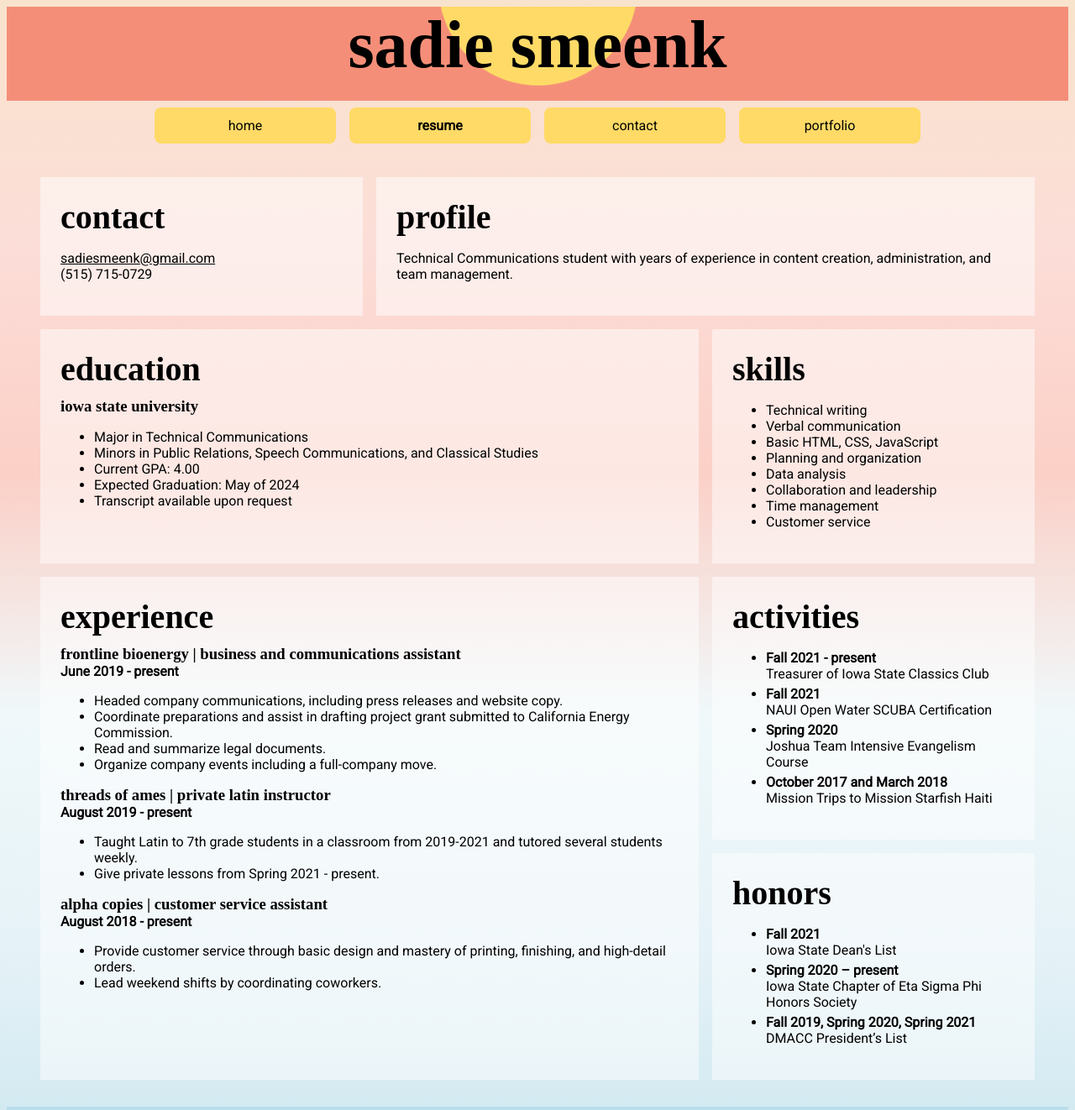
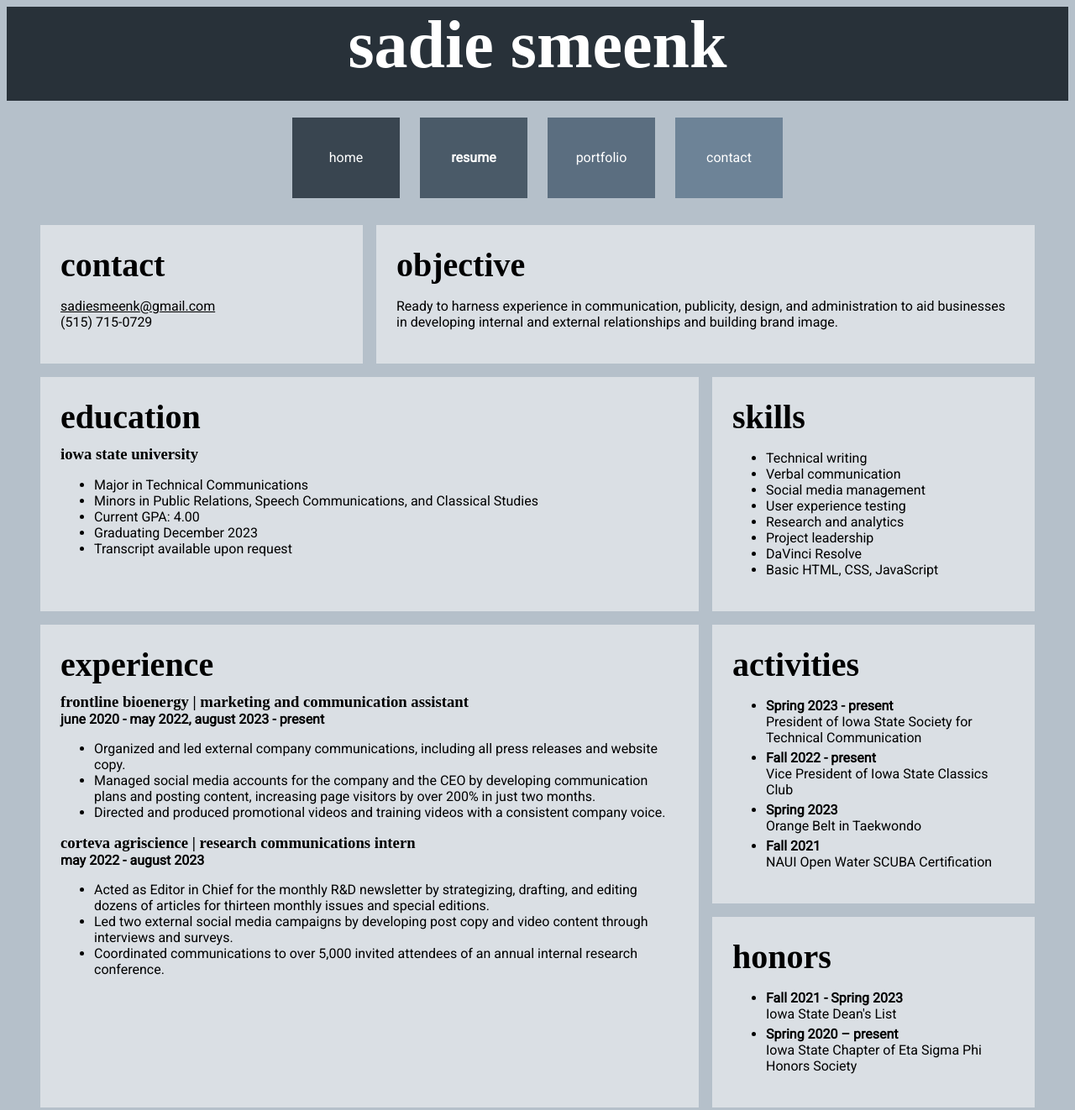
Before and after one commit to sadie-smeenk/sadie-smeenk.github.io, a plain HTML site: page resume.html in a window 1280 px wide. Shown: the top 1322 px of the page at 84% size. Drawn offline with Linux system fonts and the light colour scheme; a web font is replaced by a local one.

Commit message:
Add files via upload

```diff
--- a/resume.html
+++ b/resume.html
@@ -18,10 +18,10 @@
 
 <div id="portfolio-head">
 <ul id="pmenu">
-<li><a href="index.html">home</a></li>
-<li id="rbutton"><a href="resume.html"><strong>resume</strong></a></li>
-<li><a href="contact.html">contact</a></li>
-<li><a href="portfolio.html">portfolio</a></li>
+<li><a id="homebutton" href="index.html">home</a></li>
+<li><a id="rbutton" href="resume.html"><strong>resume</strong></a></li>
+<li><a id="portbutton" href="portfolio.html">portfolio</a></li>
+<li><a id="contactbutton" href="contact.html">contact</a></li>
 </ul>
 </div>
 
@@ -36,8 +36,8 @@
 </div>
 
 <div id="profile">
-<h2>profile</h2>
-<p>Technical Communications student with years of experience in content creation, administration, and team management.</p>
+<h2>objective</h2>
+<p>Ready to harness experience in communication, publicity, design, and administration to aid businesses in developing internal and external relationships and building brand image.</p>
 </div>
 
 <div id="education">
@@ -47,34 +47,27 @@
 <li>Major in Technical Communications</li>
 <li>Minors in Public Relations, Speech Communications, and Classical Studies</li>
 <li>Current GPA: 4.00</li>
-<li>Expected Graduation: May of 2024</li>
+<li>Graduating December 2023</li>
 <li>Transcript available upon request</li>
 </ul>
 </div>
 
 <div id="experience">
 <h2>experience</h2>
-<h3>frontline bioenergy | business and communications assistant</h3>
-<h4>June 2019 - present </h4>
+<h3>frontline bioenergy | marketing and communication assistant</h3>
+<h4>june 2020 - may 2022, august 2023 - present </h4>
 <ul>
-<li>Headed company communications, including press releases and website copy.</li>
-<li>Coordinate preparations and assist in drafting project grant submitted to California Energy Commission.</li>
-<li>Read and summarize legal documents.</li>
-<li>Organize company events including a full-company move.</li>
+<li>Organized and led external company communications, including all press releases and website copy.</li>
+<li>Managed social media accounts for the company and the CEO by developing communication plans and posting content, increasing page visitors by over 200% in just two months.</li>
+<li>Directed and produced promotional videos and training videos with a consistent company voice.</li>
 </ul>
 
-<h3>threads of ames | private latin instructor</h3>
-<h4>August 2019 - present</h4>
+<h3>corteva agriscience | research communications intern</h3>
+<h4>may 2022 - august 2023</h4>
 <ul>
-<li>Taught Latin to 7th grade students in a classroom from 2019-2021 and tutored several students weekly.</li>
-<li>Give private lessons from Spring 2021 - present.</li>
-</ul>
-
-<h3>alpha copies | customer service assistant</h3>
-<h4>August 2018 - present</h4>
-<ul>
-<li>Provide customer service through basic design and mastery of printing, finishing, and high-detail orders.</li>
-<li>Lead weekend shifts by coordinating coworkers.</li>
+<li>Acted as Editor in Chief for the monthly R&D newsletter by strategizing, drafting, and editing dozens of articles for thirteen monthly issues and special editions.</li>
+<li>Led two external social media campaigns by developing post copy and video content through interviews and surveys.</li>
+<li>Coordinated communications to over 5,000 invited attendees of an annual internal research conference.</li>
 </ul></div>
 
 <div id="skills">
@@ -82,37 +75,35 @@
 <ul>
 <li>Technical writing</li>
 <li>Verbal communication</li>
+<li>Social media management</li>
+<li>User experience testing</li>
+<li>Research and analytics</li>
+<li>Project leadership</li>
+<li>DaVinci Resolve</li>
 <li>Basic HTML, CSS, JavaScript</li>
-<li>Planning and organization</li>
-<li>Data analysis</li>
-<li>Collaboration and leadership</li>
-<li>Time management</li>
-<li>Customer service</li>
 </ul></div>
 
 <div id="activities">
 <h2>activities</h2>
 <ul>
-<li class="space"><strong>Fall 2021 - present</strong><br>
-Treasurer of Iowa State Classics Club</li>
+<li class="space"><strong>Spring 2023 - present</strong><br>
+President of Iowa State Society for Technical Communication</li>
+<li class="space"><strong>Fall 2022 - present</strong><br>
+Vice President of Iowa State Classics Club</li>
+<li class="space"><strong>Spring 2023</strong><br>
+Orange Belt in Taekwondo</li>
 <li class="space"><strong>Fall 2021</strong><br>
 NAUI Open Water SCUBA Certification</li>
-<li class="space"><strong>Spring 2020</strong><br>
-Joshua Team Intensive Evangelism Course</li>
-<li class="space"><strong>October 2017 and March 2018</strong><br>
-Mission Trips to Mission Starfish Haiti</li>
 </ul>
 </div>
 
 <div id="honors">
 <h2>honors</h2>
 <ul>
-<li class="space"><strong>Fall 2021</strong><br>
+<li class="space"><strong>Fall 2021 - Spring 2023</strong><br>
 Iowa State Dean's List</li>
 <li class="space"><strong>Spring 2020 – present</strong><br>
 Iowa State Chapter of Eta Sigma Phi Honors Society</li>
-<li class="space"><strong>Fall 2019, Spring 2020, Spring 2021</strong><br>
-DMACC President’s List</li>
 </ul>
 </div>
 
--- a/style.css
+++ b/style.css
@@ -1,19 +1,18 @@
 
   header { width: 100%; height: 7rem;
-		background-image: url(rising-sun.png);
-		background-repeat: no-repeat;
-		background-position: top center;
 		background-size: 15rem;
-		background-color: #F58E79;  }
+		background-color: #283139;
+		color: white;  }
 
-  body {  background-image: linear-gradient(0deg, #CBE6EF, #E5F2F7, #F0F8FA, #FBD0C7, #FCDED8, #F8E3CC);  }
+  body {  background-color: #B5C0CA;  }
 
   main {  }
 
   h1 {  font-family: 'Solway', serif;
 	text-align: center;
 	font-size: 5rem;
-	margin: 0px;  }
+	margin: 0px;
+	color: white;  }
 
   h2 {  font-family: 'Solway', serif;
 	margin: 0px;
@@ -28,18 +27,25 @@
   p {  font-family: 'Roboto', sans-serif;  }
 
   p.footer  {text-align: center;
-		margin: 0px 0px 5px 0px;  }
+		margin: 0px 0px 5px 0px;
+		color: white;  }
 
   ul {  font-family: 'Roboto', sans-serif;  }
 
   li.space {  margin: 0px 0px 5px 0px;  }
 
-  footer {  background-color: #BBDEEB;
+  footer {  background-color: #283139;
 	    padding: 20px;  }
 
   a, a:visited {  color: black;  }
 
-  a#header {  text-decoration: none;  }
+
+  a#header {  text-decoration: none;
+		color: white;  }
+  footer a {  color: white;  }
+
+  h4.biopage {  margin: 15px 0px -10px 0px;
+		font-size: 1.15rem;  }
 
   ul#hmenu  {  margin: 0;
 		padding: 0;
@@ -50,9 +56,9 @@
   ul#hmenu li a {  display: block;
 			text-align: center;
 			text-decoration: none;
+			background-color: white;
 			font-size: 1rem;
 			border-radius: 0.5rem;
-			background-color: #F58E79;
 			padding: 0.75rem;
 			margin: 0.5rem;  }
 
@@ -61,18 +67,36 @@
 		list-style-type: none;
 		display: flex;
 		flex-direction: row;
+		flex-wrap: wrap;
 		justify-content: center;  }
+
 
   ul#pmenu li a {  display: block;
 			text-align: center;
 			text-decoration: none;
+			color: white;
 			font-size: 1rem;
-			border-radius: 0.5rem;
-			background-color: #FFDA66;
-			padding: 0.75rem;
-			margin: 0.5rem;
-			min-width: 15vw;
-			max-width: 20vw;  }
+			padding: 0.5rem;
+			margin: 0.75rem;
+			margin-top: 1.25rem;
+			margin-bottom: 0rem;
+			min-width: 7rem;
+			max-width: 12.5rem    }
+
+
+a#homebutton {  background-color: #394550 !important;
+			height: 5rem;
+			line-height: 5rem;  }
+a#rbutton {  background-color: #4A5A68 !important;
+			height: 5rem;
+			line-height: 5rem;  }
+a#portbutton {  background-color: #5B6E80 !important;
+			height: 5rem;
+			line-height: 5rem;  }
+a#contactbutton {  background-color: #6D8397 !important;
+			height: 5rem;
+			line-height: 5rem;  }
+
 
   img.portfolio-piece {  width: 100%;  }
 
@@ -320,54 +344,6 @@
 
 }
 
-
-  @media (prefers-color-scheme: dark) {
-
-  body {  background-image: linear-gradient(0deg, #AA585B 10%, #383D71, #063D71, #042C50, #02192E, #010911 50%);  }
-
-  main {  }
-
-  header { width: 100%; height: 7rem;
-		background-image: none;
-		background-color: #AA585B;  }
-  footer {  background-image: url(setting-sun.png);
-		background-repeat: no-repeat;
-		background-size: 10rem;
-		background-position: bottom center;
-		background-color: #02192E;
-	    	padding: 20px;  }
-
-  div#about {  background-color: rgba(255, 255, 255, .25);  }
-  div#contact-box {  background-color: rgba(255, 255, 255, .25);  }
-  div#contact  {  background-color: rgba(255, 255, 255, .25);  }
-  div#profile  {  background-color: rgba(255, 255, 255, .25);  }
-  div#education  {  background-color: rgba(255, 255, 255, .25);  }
-  div#experience {  background-color: rgba(255, 255, 255, .25);  }
-  div#skills  {  background-color: rgba(255, 255, 255, .25);  }
-  div#activities {  background-color: rgba(255, 255, 255, .25);  }
-  div#honors {  background-color: rgba(255, 255, 255, .25);  }
-
-  div#PA {  background-color: rgba(255, 255, 255, .25);  }
-  div#PB {  background-color: rgba(255, 255, 255, .25);  }
-  div#PC  {  background-color: rgba(255, 255, 255, .25);  }
-  div#PD  {  background-color: rgba(255, 255, 255, .25);  }
-  div#PE  {  background-color: rgba(255, 255, 255, .25);  }
-  div#PF {  background-color: rgba(255, 255, 255, .25);  }
-
-  h1 {  color: white;  }
-  h2 {  color: white;  }
-  h3 {  color: white;  }
-  h4 {  color: white;  }
-  p {  color: white;  }
-  ul {  color: white;  }
-  a, a:visited {  color: white;  }
-
-  ul#hmenu li a {  background-color: #AA585B;  }
-
-  ul#pmenu li a {  background-color: white; color: #010911;  }
-
- }
-
   @media print {
 
   body {  background-color: white;  }
```
Also changed, not shown: contact.html (+5 -5 lines), index.html (+11 -6 lines), portfolio.html (+33 -27 lines), sadie-smeenk-bio-photo.jpg.
